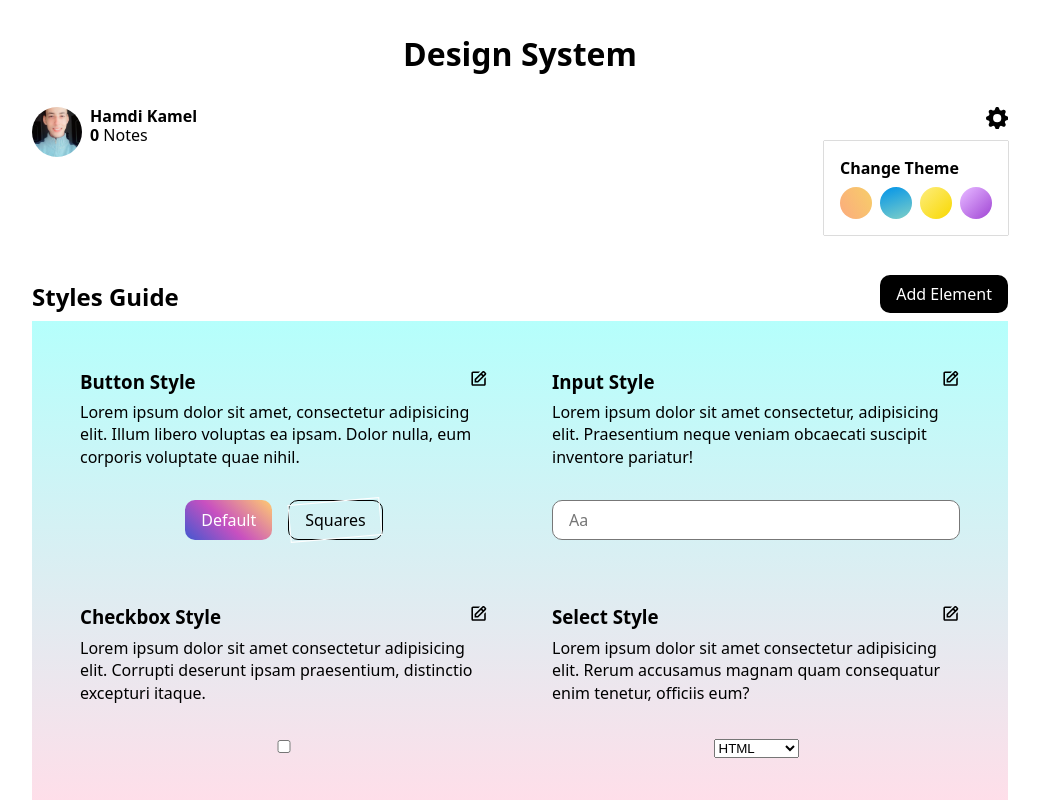
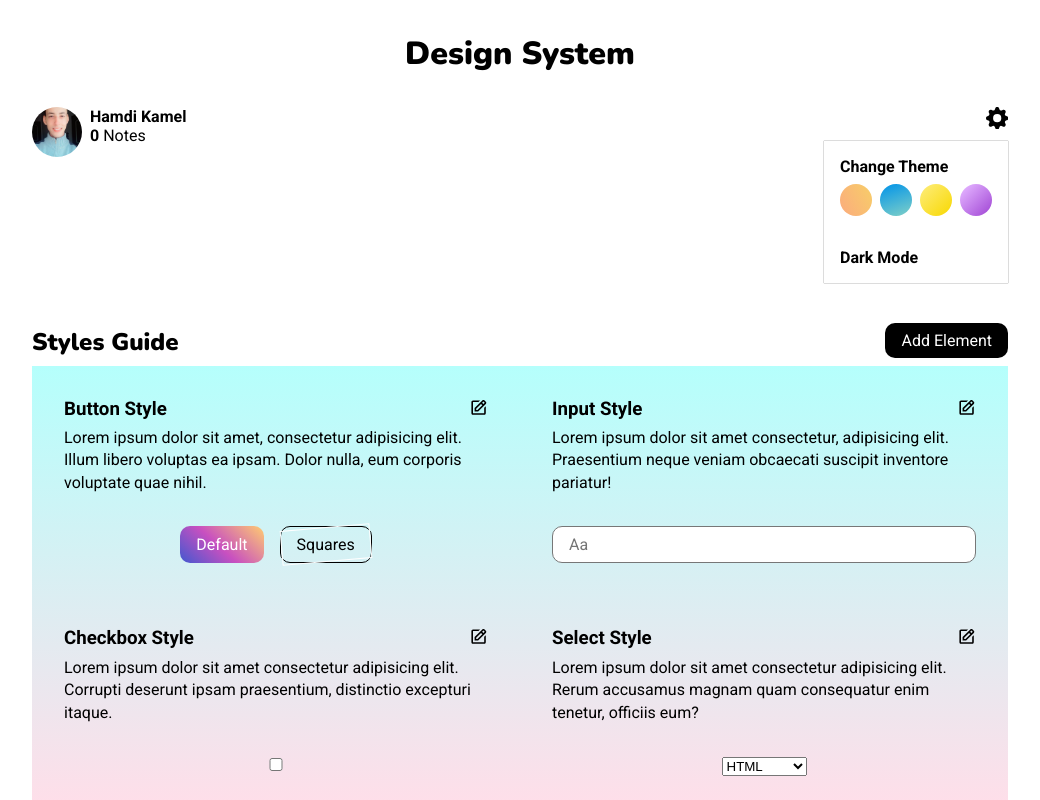
Before and after one commit to hamdi4-beep/design-system, a React (Vite) app: page / in a window 1280 px wide. Both pictures are taken after a click on the icon 1116 px from the left and 118 px from the top of the page. Shown: the top 800 px of the page, without its empty margins (120-1160 px from the left). Built offline with nearby package versions, Linux system fonts and the light colour scheme.

Commit message:
changed fonts

```diff
--- a/src/components/Header.tsx
+++ b/src/components/Header.tsx
@@ -9,13 +9,18 @@ function Header() {
         current?.classList.toggle('hidden')
     }
 
-    const handleClick: React.MouseEventHandler<HTMLDivElement> = ({ target }) => {
+    const handleColorClick: React.MouseEventHandler<HTMLDivElement> = ({ target }) => {
         if ((target as HTMLDivElement).classList.contains('color')) {
             const color = target as HTMLDivElement
             const [first, second] = getColor(color)
 
             document.body.style.backgroundColor = second
         }
+    }
+
+    const handleDarkModeClick: React.MouseEventHandler<HTMLSpanElement> = e => {
+        const body = document.body as HTMLElement
+        body.classList.toggle('dark-mode')
     }
 
     return (
@@ -45,12 +50,16 @@ function Header() {
                         <li>
                             <span>Change Theme</span>
 
-                            <div className="colors-list" onClick={handleClick}>
+                            <div className="colors-list" onClick={handleColorClick}>
                                 <div className="color one"></div>
                                 <div className="color two"></div>
                                 <div className="color three"></div>
                                 <div className="color four"></div>
                             </div>
+                        </li>
+
+                        <li>
+                            <span onClick={handleDarkModeClick}>Dark Mode</span>
                         </li>
                     </div>
                 </ul>
--- a/src/sass/globals/_default.scss
+++ b/src/sass/globals/_default.scss
@@ -1,3 +1,5 @@
+@import url('https://fonts.googleapis.com/css2?family=Nunito:wght@400;500;900&family=Roboto:wght@400;500;700&display=swap');
+
 *,
 *::before,
 *::after {
@@ -7,7 +9,7 @@
 }
 
 body {
-    font-family: system-ui, -apple-system, BlinkMacSystemFont, 'Segoe UI', Roboto, Oxygen, Ubuntu, Cantarell, 'Open Sans', 'Helvetica Neue', sans-serif;
+    font-family: Roboto;
     min-height: 100vh;
     background-size: cover;
     background-position: center;
--- a/src/sass/globals/_header.scss
+++ b/src/sass/globals/_header.scss
@@ -4,6 +4,8 @@ header {
     margin-block: 2em;
 
     h1 {
+        font-family: Nunito;
+        font-weight: 900;
         font-size: 2rem;
         margin-bottom: 1em;
         text-align: center;
--- a/src/sass/globals/_section.scss
+++ b/src/sass/globals/_section.scss
@@ -7,6 +7,11 @@ section {
     .section-header {
         align-items: flex-end;
         padding-block: .5em;
+
+        h2 {
+            font-family: Nunito;
+            font-weight: 900;
+        }
     }
 
     .section-guide {
@@ -17,7 +22,7 @@ section {
         grid-template-columns: repeat(auto-fit, minmax(20rem, 1fr));
         gap: 4rem;
         justify-content: center;
-        padding: 3em;
+        padding: 2em;
 
         & > * {
             position: relative;
--- a/src/sass/index.scss
+++ b/src/sass/index.scss
@@ -1,6 +1,7 @@
 @forward 'globals';
 
 $mx-w: 1024px;
+
 
 .App,
 .wrapper {
@@ -28,6 +29,17 @@ $mx-w: 1024px;
     }
 }
 
+.dark-mode {
+    background-color: black;
+
+    .App {
+
+        & > * {
+            color: white;
+        }
+    }
+}
+
 .space-between {
     display: flex;
     justify-content: space-between;
```
